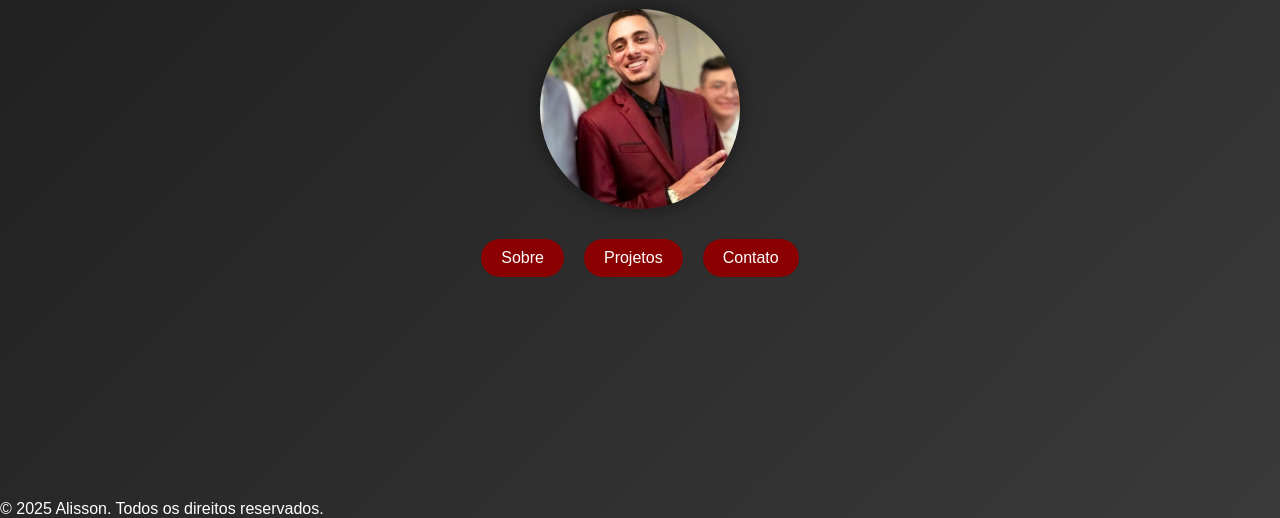
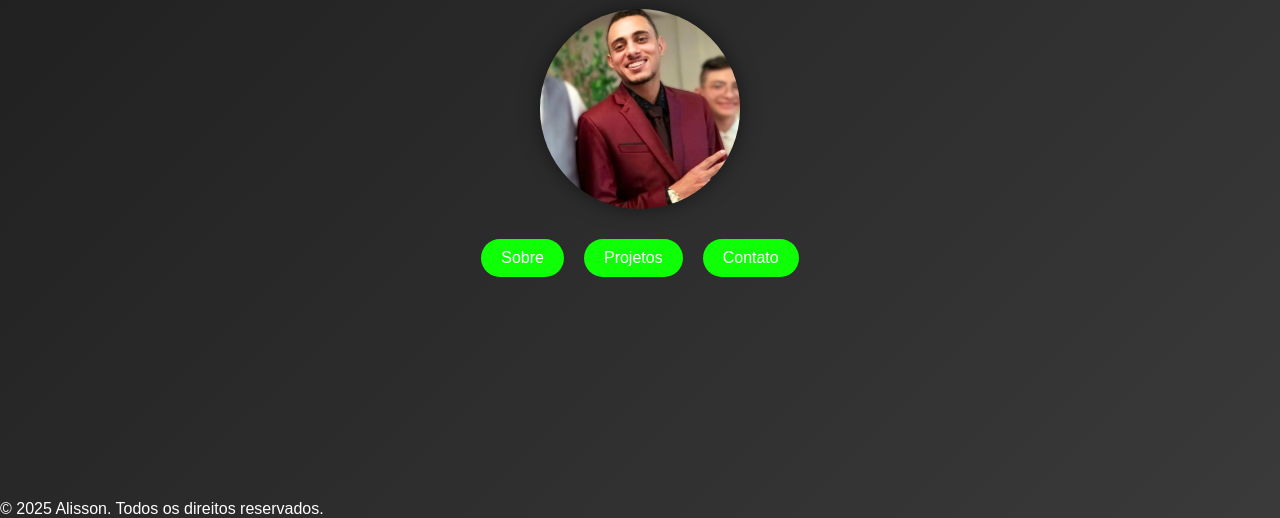
Before and after one commit to https-Alisson/portfolio-alisson, a plain HTML site: page index.html in a window 1280 px wide. Shown: the part 282-800 px from the top of the page. Drawn offline with Linux system fonts and the light colour scheme.

Commit message:
alteração diaria

```diff
--- a/index.css
+++ b/index.css
@@ -48,7 +48,7 @@
   nav a {
     text-decoration: none;
     color: #fff;
-    background-color: #8B0000;
+    background-color: #0fff07;
     padding: 10px 20px;
     border-radius: 20px;
     transition: background 0.3s;
```
